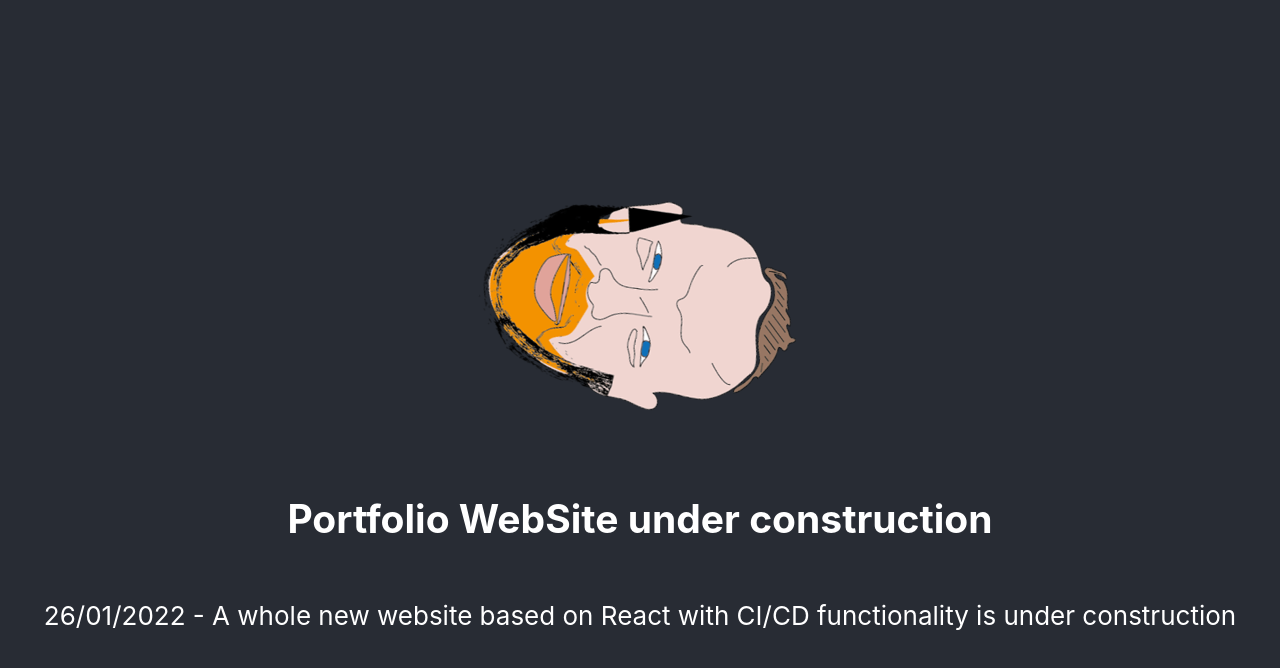
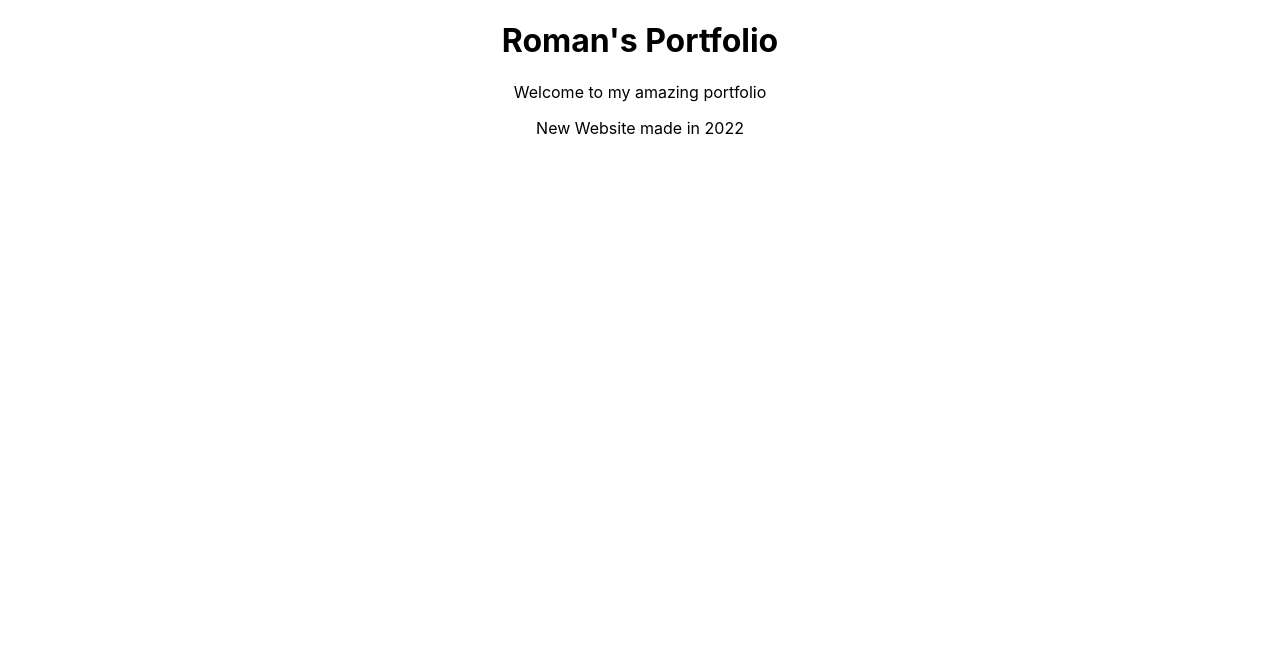
Before and after one commit to RomanLearnsHowToCode/LinkedIn_ReactJs_EssentialTraining, a React (Create React App) app in the folder my-app/: page / in a window 1280 px wide. Shown: the top 668 px of the page. Built offline with nearby package versions, Linux system fonts and the light colour scheme.

Commit message:
Chapter02 done

```diff
--- a/my-app/src/App.js
+++ b/my-app/src/App.js
@@ -1,18 +1,37 @@
 //import logo from './logo.svg';
 import './App.css';
 import './animation';
-import logo2 from './RPortrait.png';
 
+
+function Header(props){
+  return(
+    <header>
+      <h1>{props.name}'s Portfolio</h1>
+    </header>
+  )
+}
+
+function Main(props){
+  return(
+  <section>
+    <p>Welcome to my {props.adjective} portfolio</p>
+  </section>
+  )
+}
+
+function Footer(props){
+  return(
+    <p>New Website made in {props.year}</p>
+  )
+}
+
+// function create JSX component
 function App() {
   return (
     <div className="App">
-      <header className="App-header">
-        <img src={logo2} className="App-logo" alt="logo" />
-        <h2>Portfolio WebSite under construction</h2>
-        <p>
-          26/01/2022 - A whole new website based on React with CI/CD functionality is under construction
-        </p>
-      </header>
+      <Header name="Roman"/>
+      <Main adjective="amazing"/>
+      <Footer year={new Date().getFullYear()}/>
     </div>
   );
 }
--- a/my-app/src/index.js
+++ b/my-app/src/index.js
@@ -2,19 +2,50 @@ import React from 'react';
 import ReactDOM from 'react-dom';
 import './index.css';
 import App from './App.js';
-//import reportWebVitals from './reportWebVitals';
-//import Anim from './animation.js';
+import Anim from './animation.js';
 
 /* Strict Mode = warning if the code is not with best practices etc.. */
+// Take elements we have created and add them to the DOM
+// React.createElement("h1", {style: {color: "blue" }}, "Heey Everyone"
+// ),
+//   document.getElementById('root'),
+
+// JSX - JavaScript as XML
+
+/*
+React.createElement(
+  "ul",
+  null,
+  React.createElement("li", null, "Monday"),
+  React.createElement("li", null, "Tuesday"),
+  React.createElement("li", null, "Wednesday"),
+  React.createElement("li", null, "Thursday"),
+  React.createElement("li", null, "Friday"),
+  React.createElement("li", null, "Saturday"),
+  React.createElement("li", null, "Sunday"),
+),
+document.getElementById('root')
+
+*/
+
+/*
+
+// JSX syntax, babel works here - it is compiling on background our code
+<ul>
+  <li>Monday</li>
+  <li>Tuesday</li>
+  <li>Wednesday</li>
+  <li>Thursday</li>
+  <li>Friday</li>
+  <li>Saturday</li>
+  <li>Sunday</li>
+</ul>,
+document.getElementById("root")
+
+*/
+
 
 ReactDOM.render(
-  <React.StrictMode>
-    <App />
-  </React.StrictMode>,
-  document.getElementById('root')
+  <App/>,
+  document.getElementById("root")
 );
-
-// If you want to start measuring performance in your app, pass a function
-// to log results (for example: reportWebVitals(console.log))
-// or send to an analytics endpoint. Learn more: https://bit.ly/CRA-vitals
-//reportWebVitals();
```
Also changed, not shown: 1 other file (tests, documents, lock files or other folders).
